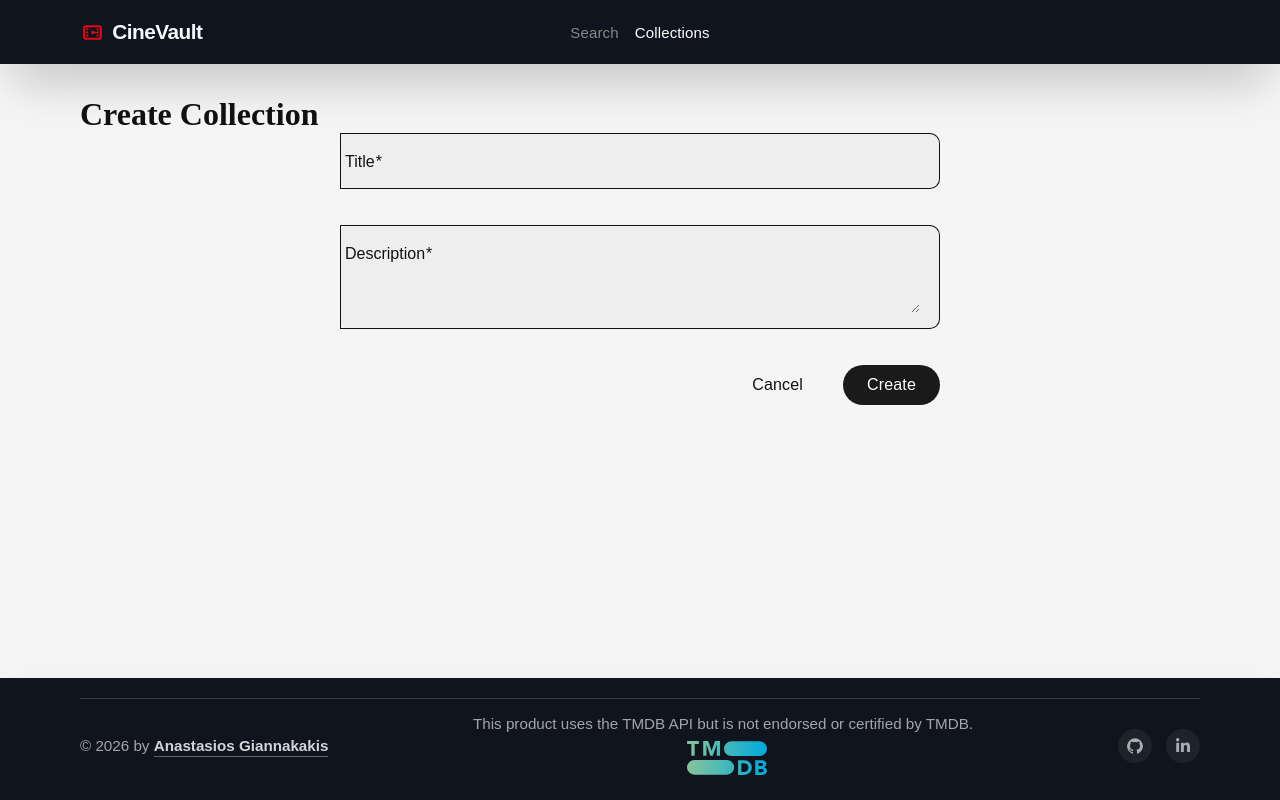
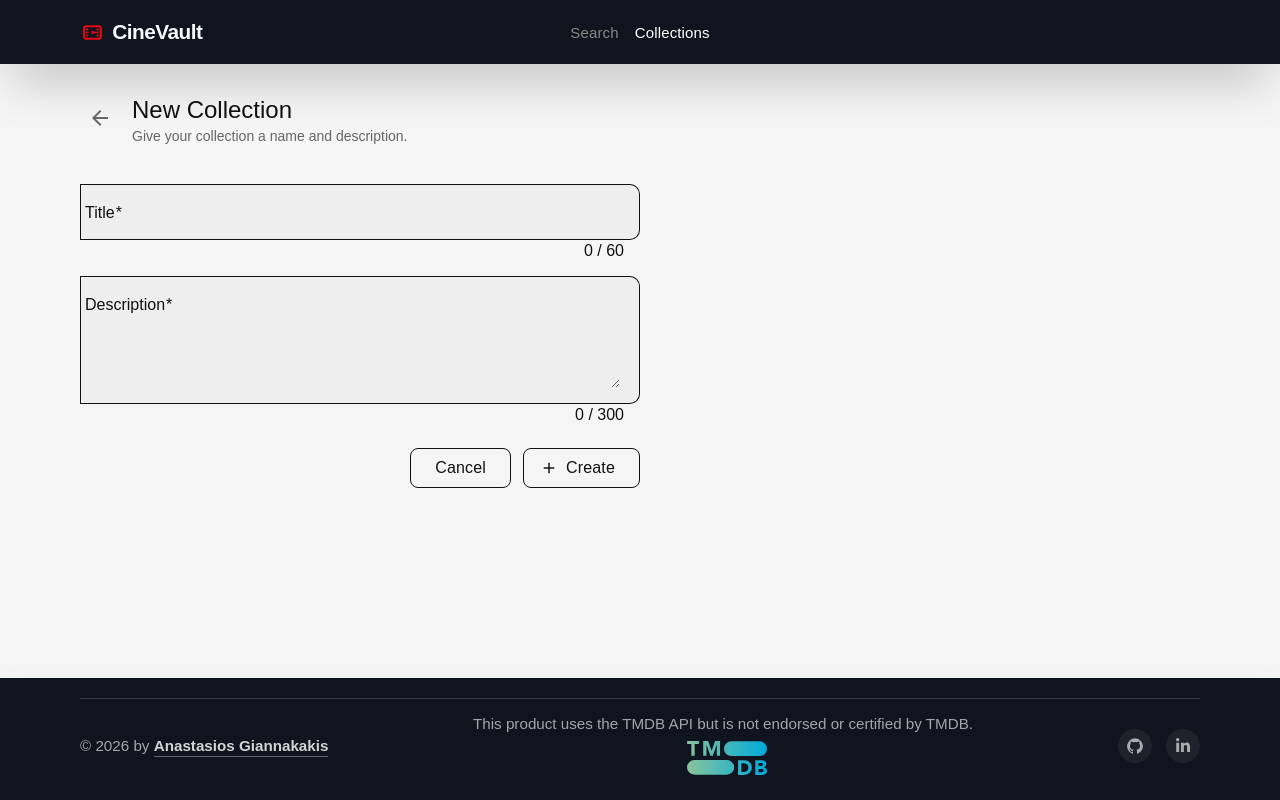
Before and after one commit to GigaTasoulis/movie-app, an Angular app: page /collections/create in a window 1280 px wide. Built offline with nearby package versions, Linux system fonts and the light colour scheme; a web font is replaced by a local one.

Commit message:
feat: enhance collection creation form with improved layout, validation, and user experience

```diff
--- a/src/app/features/collections/collection-create/collection-create.html
+++ b/src/app/features/collections/collection-create/collection-create.html
@@ -1,14 +1,31 @@
 <div class="create-container">
-  <h1>Create Collection</h1>
+
+  <div class="create-header">
+    <button class="back-btn" mat-icon-button type="button" (click)="cancel()" aria-label="Go back">
+      <mat-icon>arrow_back</mat-icon>
+    </button>
+    <div>
+      <h1 class="create-title">New Collection</h1>
+      <p class="create-subtitle">Give your collection a name and description.</p>
+    </div>
+  </div>
 
   <form [formGroup]="form" (ngSubmit)="submit()">
+
     <mat-form-field appearance="outline" class="full-width">
       <mat-label>Title</mat-label>
-      <input matInput formControlName="title" placeholder="My favourite movies" />
+      <input
+        matInput
+        formControlName="title"
+        placeholder="e.g. My favourite thrillers"
+        [maxlength]="titleMax"
+      />
+      <mat-hint align="end">{{ form.get('title')?.value?.length || 0 }} / {{ titleMax }}</mat-hint>
       @if (form.get('title')?.hasError('required')) {
-      <mat-error>Title is required</mat-error>
-      } @if (form.get('title')?.hasError('minlength')) {
-      <mat-error>Minimum 3 characters</mat-error>
+        <mat-error>Title is required</mat-error>
+      }
+      @if (form.get('title')?.hasError('minlength')) {
+        <mat-error>Minimum 3 characters</mat-error>
       }
     </mat-form-field>
 
@@ -18,18 +35,22 @@
         matInput
         formControlName="description"
         rows="4"
-        placeholder="Describe your collection..."
+        placeholder="What's this collection about?"
+        [maxlength]="descMax"
+        class="desc-textarea"
       ></textarea>
+      <mat-hint align="end">{{ form.get('description')?.value?.length || 0 }} / {{ descMax }}</mat-hint>
       @if (form.get('description')?.hasError('required')) {
-      <mat-error>Description is required</mat-error>
+        <mat-error>Description is required</mat-error>
       }
     </mat-form-field>
 
     <div class="actions">
-      <button mat-button type="button" (click)="cancel()">Cancel</button>
-      <button mat-raised-button color="primary" type="submit" [disabled]="form.invalid">
-        Create
+      <button class="cancel-btn" mat-stroked-button type="button" (click)="cancel()">Cancel</button>
+      <button class="submit-btn" mat-stroked-button type="submit" [disabled]="form.invalid">
+        <mat-icon>add</mat-icon> Create
       </button>
     </div>
+
   </form>
 </div>
--- a/src/app/features/collections/collection-create/collection-create.scss
+++ b/src/app/features/collections/collection-create/collection-create.scss
@@ -4,18 +4,130 @@
   padding: 2rem var(--app-content-padding-x);
 
   form {
-    max-width: 600px;
-    margin: 0 auto;
+    max-width: 560px;
   }
 }
 
+.create-header {
+  display: flex;
+  align-items: flex-start;
+  gap: 0.75rem;
+  margin-bottom: 2.5rem;
+  max-width: 560px;
+}
+
+.back-btn {
+  color: var(--color-text-secondary);
+  flex-shrink: 0;
+  margin-top: 0.1rem;
+
+  &:hover {
+    color: var(--color-text-primary);
+  }
+}
+
+.create-title {
+  font-family: Manrope, sans-serif;
+  font-weight: normal;
+  font-size: 1.5rem;
+  color: var(--color-text-primary);
+  margin: 0;
+}
+
+.create-subtitle {
+  font-family: Manrope, sans-serif;
+  font-size: 0.875rem;
+  color: var(--color-text-secondary);
+  margin: 0.25rem 0 0;
+}
+
+/* ── Form fields ── */
 .full-width {
   width: 100%;
   margin-bottom: 1rem;
+
+  /* Rounded corners */
+  .mat-mdc-text-field-wrapper {
+    border-radius: 12px !important;
+  }
+
+  .mdc-notched-outline__leading {
+    border-radius: 12px 0 0 12px !important;
+    min-width: 12px !important;
+  }
+
+  .mdc-notched-outline__trailing {
+    border-radius: 0 12px 12px 0 !important;
+  }
+
+  /* Hover effect on the outline */
+  &:not(.mat-focused) .mdc-notched-outline__leading,
+  &:not(.mat-focused) .mdc-notched-outline__notch,
+  &:not(.mat-focused) .mdc-notched-outline__trailing {
+    transition: border-color 0.2s ease;
+  }
+
+  &:hover:not(.mat-focused) .mdc-notched-outline__leading,
+  &:hover:not(.mat-focused) .mdc-notched-outline__notch,
+  &:hover:not(.mat-focused) .mdc-notched-outline__trailing {
+    border-color: var(--color-text-primary) !important;
+  }
 }
 
+/* Textarea resize limit */
+.desc-textarea {
+  resize: vertical;
+  min-height: 96px;
+  max-height: 200px;
+}
+
+/* ── Actions ── */
 .actions {
   display: flex;
   justify-content: flex-end;
-  gap: 1rem;
+  gap: 0.75rem;
+  margin-top: 0.5rem;
 }
+
+.cancel-btn {
+  font-family: Manrope, sans-serif;
+  font-weight: normal;
+  border-radius: 8px !important;
+  transition: background-color 0.2s ease, color 0.2s ease !important;
+
+  &:hover {
+    background-color: var(--color-accent-dim) !important;
+  }
+}
+
+.submit-btn {
+  font-family: Manrope, sans-serif;
+  font-weight: normal;
+  border-radius: 8px !important;
+  transition: background-color 0.2s ease, color 0.2s ease, border-color 0.2s ease, transform 0.2s ease !important;
+
+  &:hover:not(:disabled) {
+    background-color: var(--color-text-primary) !important;
+    color: var(--color-white) !important;
+    border-color: var(--color-text-primary) !important;
+    transform: translateY(-2px);
+  }
+}
+
+@media (max-width: 599px) {
+  .create-container {
+    padding: 1.25rem var(--app-content-padding-x);
+  }
+
+  .create-header {
+    margin-bottom: 1.75rem;
+  }
+
+  .actions {
+    flex-direction: column-reverse;
+
+    button {
+      width: 100%;
+    }
+  }
+}
--- a/src/app/features/collections/collection-create/collection-create.ts
+++ b/src/app/features/collections/collection-create/collection-create.ts
@@ -4,11 +4,12 @@ import { FormControl, FormGroup, ReactiveFormsModule, Validators } from '@angula
 import { MatFormFieldModule } from '@angular/material/form-field';
 import { MatInputModule } from '@angular/material/input';
 import { MatButtonModule } from '@angular/material/button';
+import { MatIconModule } from '@angular/material/icon';
 import { CollectionsService } from '../../../core/services/collections';
 
 @Component({
   selector: 'app-collection-create',
-  imports: [ReactiveFormsModule, MatFormFieldModule, MatInputModule, MatButtonModule],
+  imports: [ReactiveFormsModule, MatFormFieldModule, MatInputModule, MatButtonModule, MatIconModule],
   templateUrl: './collection-create.html',
   styleUrl: './collection-create.scss',
 })
@@ -16,9 +17,12 @@ export class CollectionCreate {
   private collectionsService = inject(CollectionsService);
   private router = inject(Router);
 
+  readonly titleMax = 60;
+  readonly descMax = 300;
+
   form = new FormGroup({
-    title: new FormControl('', [Validators.required, Validators.minLength(3)]),
-    description: new FormControl('', [Validators.required]),
+    title: new FormControl('', [Validators.required, Validators.minLength(3), Validators.maxLength(60)]),
+    description: new FormControl('', [Validators.required, Validators.maxLength(300)]),
   });
 
   submit(): void {
```
